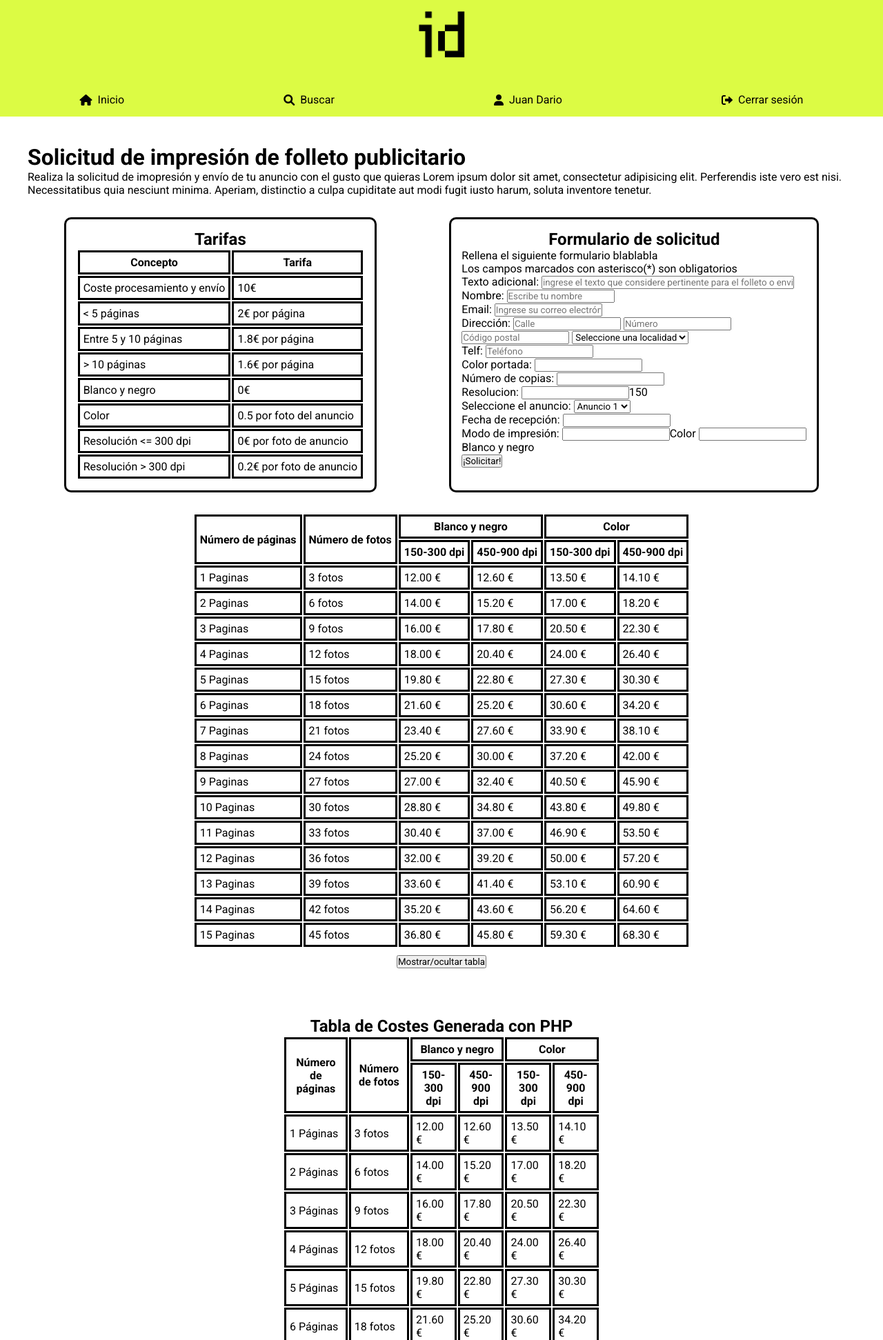
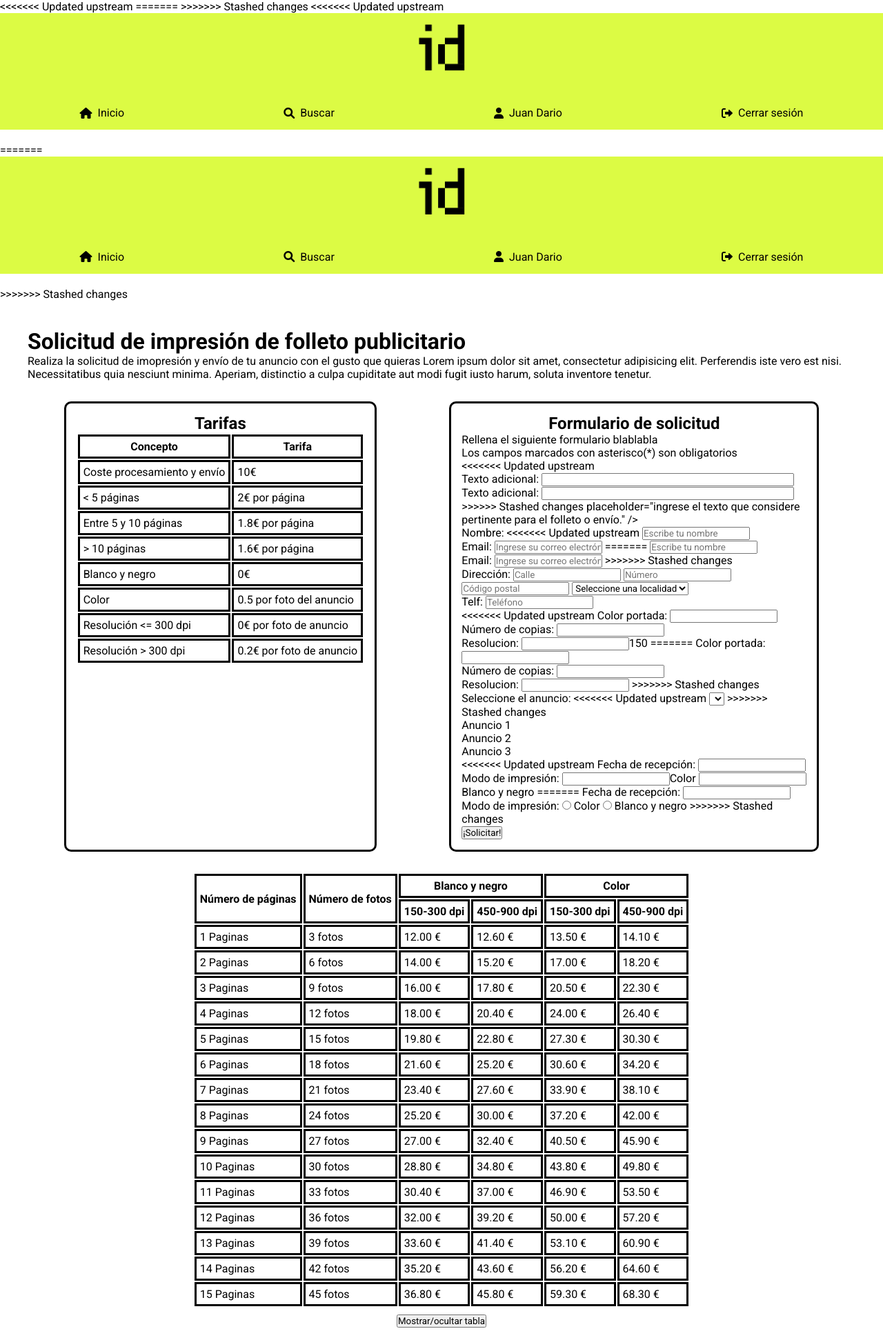
Before and after one commit to dariowest/daw, a PHP site: page /views/form_folleto.php in a window 1280 px wide. Shown: the top 1943 px of the page at 69% size. Run offline with PHP 8.4, Linux system fonts and the light colour scheme; lists and menus that the app fills with data are empty.

Commit message:
aplico cambios a mis archivos de folleto

```diff
--- a/views/form_folleto.php
+++ b/views/form_folleto.php
@@ -7,6 +7,7 @@
   <title>folleto</title>
   <link rel="stylesheet" href="../styles/form_folleto.css" />
   <link rel="stylesheet" href="../styles/global.css" />
+<<<<<<< Updated upstream
   <link rel="stylesheet" href="../styles/estilo-estandar.css" title="Estilo principal" />
   <link rel="alternative stylesheet" href="../styles/oscuro.css" title="Modo oscuro" />
   <link rel="alternative stylesheet" href="../styles/contraste.css" title="Estilo alto contraste" />
@@ -14,11 +15,59 @@
   <link rel="alternative stylesheet" href="../styles/contraste-letra.css" title="Estilo letra mayor y alto contraste" />
   <!-- Enlace a Font Awesome -->
   <link rel="stylesheet" href="https://cdnjs.cloudflare.com/ajax/libs/font-awesome/6.0.0-beta3/css/all.min.css" />
+=======
+  <link
+    rel="stylesheet"
+    href="../styles/estilo-estandar.css"
+    title="Estilo principal" />
+  <link
+    rel="alternative stylesheet"
+    href="../styles/oscuro.css"
+    title="Modo oscuro" />
+  <link
+    rel="alternative stylesheet"
+    href="../styles/contraste.css"
+    title="Estilo alto contraste" />
+  <link
+    rel="alternative stylesheet"
+    href="../styles/letra-mayor.css"
+    title="Estilo letra mayor" />
+  <link
+    rel="alternative stylesheet"
+    href="../styles/contraste-letra.css"
+    title="Estilo letra mayor y alto contraste" />
+  <!-- Enlace a Font Awesome -->
+  <link
+    rel="stylesheet"
+    href="https://cdnjs.cloudflare.com/ajax/libs/font-awesome/6.0.0-beta3/css/all.min.css" />
+>>>>>>> Stashed changes
   <script src="../js/script.js"></script>
 </head>
 
 <body>
+<<<<<<< Updated upstream
   <?php include_once "../modules/cabecera_log.php" ?>
+=======
+  <header>
+    <nav>
+      <img src="../img/small_logo.png" alt="logo" />
+      <ul>
+        <li>
+          <a href="index_logeado.html"><i class="fas fa-home"></i> <span>Inicio</span></a>
+        </li>
+        <li>
+          <a href="form_busqueda.html"><i class="fas fa-search"></i> <span>Buscar</span></a>
+        </li>
+        <li>
+          <a href="perfil.html"><i class="fas fa-user"></i> <span>Juan Dario</span></a>
+        </li>
+        <li>
+          <a href="../index.html"><i class="fas fa-sign-out-alt"></i> <span>Cerrar sesión</span></a>
+        </li>
+      </ul>
+    </nav>
+  </header>
+>>>>>>> Stashed changes
 
   <main>
     <h1>Solicitud de impresión de folleto publicitario</h1>
@@ -84,20 +133,43 @@
         <p>Rellena el siguiente formulario blablabla</p>
         <p>Los campos marcados con asterisco(*) son obligatorios</p>
 
+<<<<<<< Updated upstream
         <form method="get" action="folleto.php">
           <p>
             <label>Texto adicional:
               <input id="adicional" name="texto_adicional" size="50" maxlength="100"
+=======
+        <form method="post" action="folleto.php">
+          <p>
+            <label>Texto adicional:
+              <input
+                id="textoAdicional"
+                name="textoAdicional"
+                size="50"
+                maxlength="100"
+>>>>>>> Stashed changes
                 placeholder="ingrese el texto que considere pertinente para el folleto o envío." />
             </label>
           </p>
           <p>
             <label>Nombre:
+<<<<<<< Updated upstream
               <input name="Nombre" id="nombre" maxlength="200" placeholder="Escribe tu nombre" /></label>
           </p>
           <p>
             <label>Email:
               <input id="Email" placeholder="Ingrese su correo electrónico" />
+=======
+              <input
+                name="nombre"
+                id="nombre"
+                maxlength="200"
+                placeholder="Escribe tu nombre" /></label>
+          </p>
+          <p>
+            <label>Email:
+              <input id="email" name="email" placeholder="Ingrese su correo electrónico" />
+>>>>>>> Stashed changes
             </label>
           </p>
 
@@ -120,6 +192,7 @@
           </p>
 
           <p>
+<<<<<<< Updated upstream
             <label for="color">Color portada: <input name="color" id="color" /></label>
           </p>
           <p>
@@ -127,23 +200,49 @@
           </p>
           <p>
             <label for="reso">Resolucion: <input name="reso" id="reso" /><output id="valor">150</output></label>
+=======
+            <label for="colorPortada">Color portada: <input name="colorPortada" id="color" /></label>
+          </p>
+          <p>
+            <label>Número de copias: <input name="numCopias" id="copias" /></label>
+          </p>
+          <p>
+            <label for="resolucion">Resolucion: <input name="resolucion" id="resolucion" /></label>
+>>>>>>> Stashed changes
           </p>
 
           <p>
             Seleccione el anuncio:
+<<<<<<< Updated upstream
             <select name="anuncio">
+=======
+            <select name="anuncio" id="anuncio">
+>>>>>>> Stashed changes
               <option value="anuncio1">Anuncio 1</option>
               <option value="anuncio2">Anuncio 2</option>
               <option value="anuncio3">Anuncio 3</option>
             </select>
           </p>
           <p>
+<<<<<<< Updated upstream
             <label>Fecha de recepción: <input id="fecha" /></label>
           </p>
 
           <p>
             Modo de impresión: <input name="modo_impresion" / id="radio1">Color
             <input name="modo_impresion" / id="radio2">Blanco y negro
+=======
+            <label>Fecha de recepción: <input id="fechaRecepcion" /></label>
+          </p>
+
+
+          <p>
+            Modo de impresión:
+            <input type="radio" id="opcionColor" name="tipoImpresion" value="Color">
+            <label for="opcionColor">Color</label>
+            <input type="radio" id="opcionBw" name="tipoImpresion" value="Blanco y negro">
+            <label for="opcionBw">Blanco y negro</label>
+>>>>>>> Stashed changes
           </p>
 
           <input type="submit" value="¡Solicitar!" />
@@ -175,7 +274,15 @@
     </div>
 
     <section id="tabla_php">
+<<<<<<< Updated upstream
       <iframe src="../controller/tabla_costes.php" width="100%" height="700px" frameborder="0"></iframe>
+=======
+      <iframe
+        src="../controller/tabla_costes.php"
+        width="100%"
+        height="700px"
+        frameborder="0"></iframe>
+>>>>>>> Stashed changes
     </section>
   </main>
 
```
Also changed, not shown: controller/respuesta_folleto.php (+11 -5 lines), views/folleto.php (+9 -0 lines).
